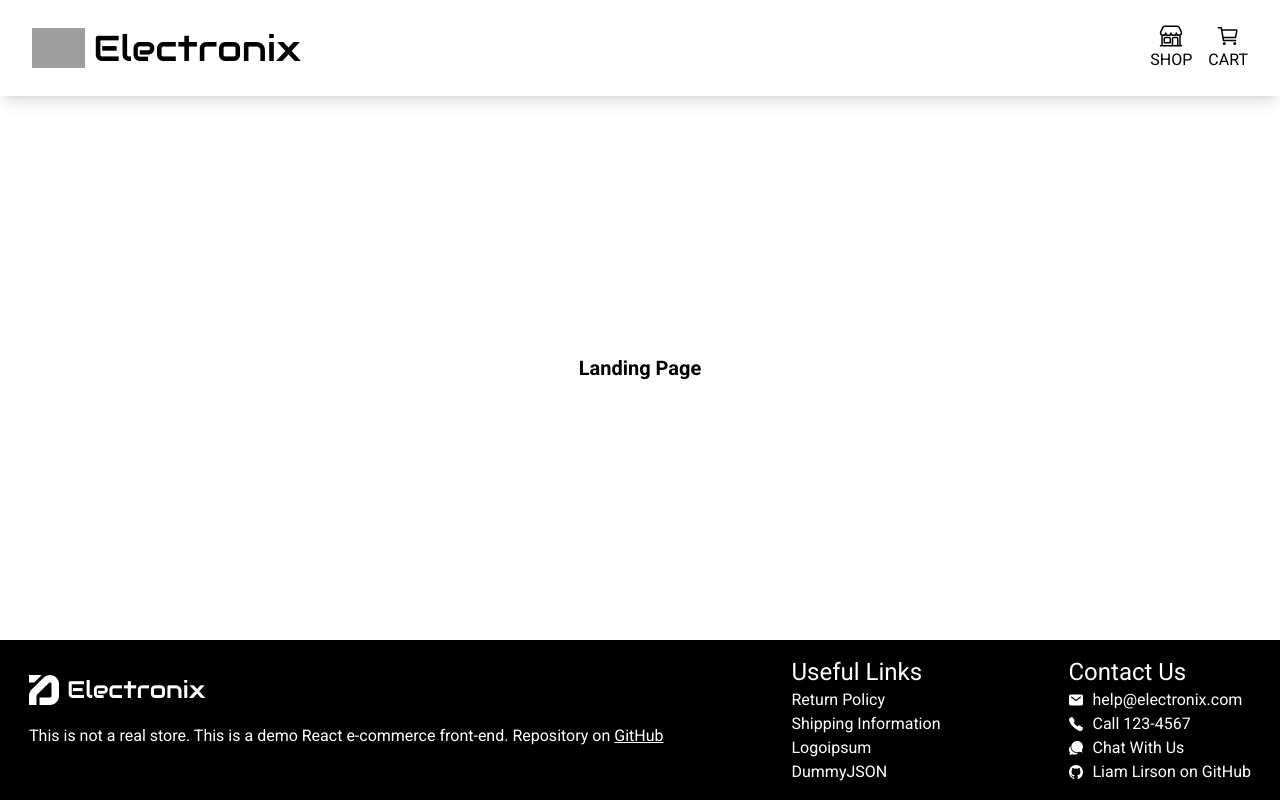
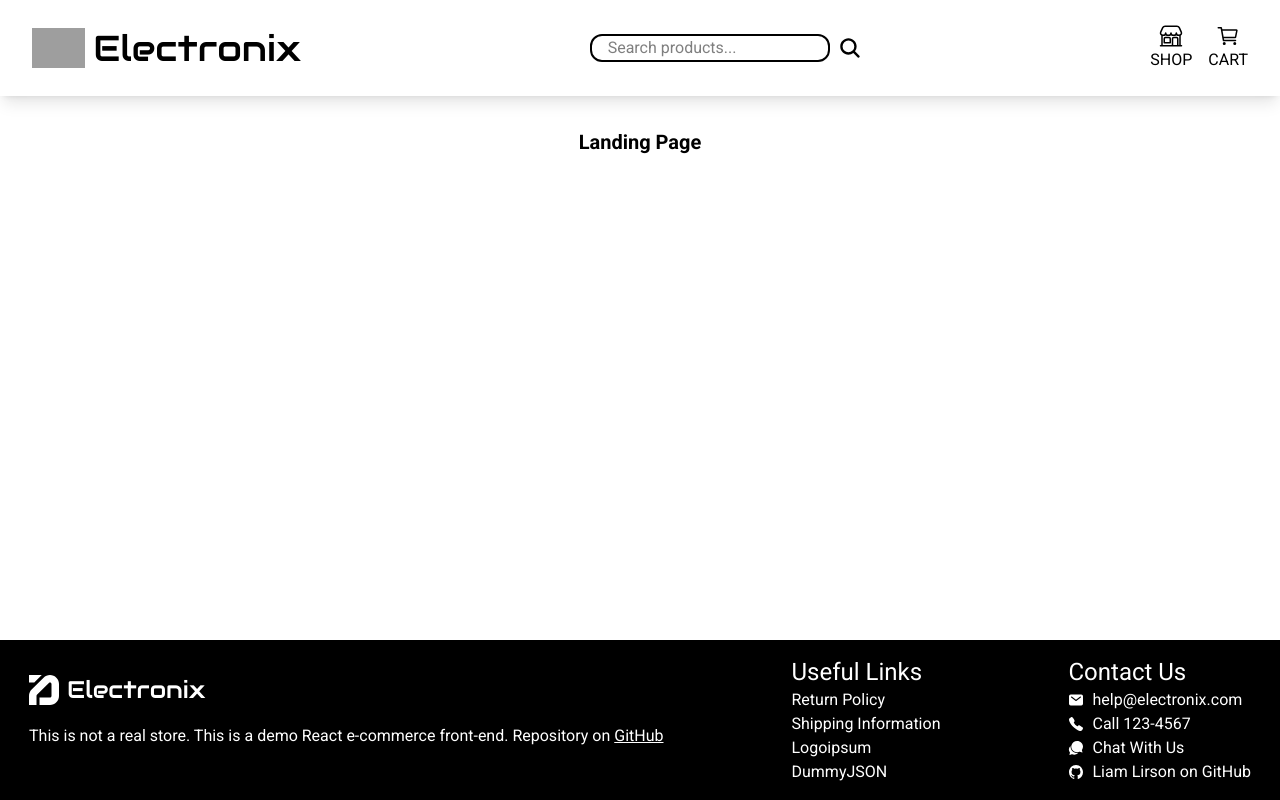
Before and after one commit to Liam-JL/electronix-storefront-refactor, a React (Vite) app: page / in a window 1280 px wide. Built offline with nearby package versions, Linux system fonts and the light colour scheme; grey boxes are pictures that could not be loaded.

Commit message:
Create and style  Searchbar component and render conditionally in either nav or main depending on screen size

```diff
--- a/src/components/Navbar.tsx
+++ b/src/components/Navbar.tsx
@@ -4,6 +4,7 @@ import {
   IoStorefrontOutline as ShopIcon,
 } from "react-icons/io5";
 import Logo from "./Logo";
+import Searchbar from "./Searchbar";
 
 function Navbar() {
   return (
@@ -11,6 +12,9 @@ function Navbar() {
       <Link to={"/"}>
         <Logo size="large" variant="light" />
       </Link>
+      <div className="hidden md:block">
+        <Searchbar />
+      </div>
       <ul className="flex gap-4">
         <li>
           <Link to={"/store"} className="flex flex-col items-center">
--- /dev/null
+++ b/src/components/Searchbar.tsx
@@ -0,0 +1,31 @@
+import { useNavigate } from "react-router";
+import { IoSearch as SearchIcon } from "react-icons/io5";
+
+function Searchbar() {
+  const navigate = useNavigate();
+
+  function handleSubmit(e: React.FormEvent<HTMLFormElement>) {
+    e.preventDefault();
+    const input = e.currentTarget.search as HTMLInputElement;
+    const searchTerm = input.value;
+    input.value = "";
+    navigate(`/store?search=${encodeURIComponent(searchTerm)}`);
+  }
+
+  return (
+    <form className="flex gap-2 w-full justify-center" onSubmit={handleSubmit}>
+      <input
+        type="text"
+        name="search"
+        placeholder="Search products..."
+        autoComplete="off"
+        className="border-2 border-solid rounded-xl pl-4 pr-4 max-w-100 min-w-60"
+      />
+      <button type="submit" className="">
+        <SearchIcon className="w-6 h-auto" />
+      </button>
+    </form>
+  );
+}
+
+export default Searchbar;
--- a/src/pages/RootLayout.tsx
+++ b/src/pages/RootLayout.tsx
@@ -1,6 +1,7 @@
-import {Outlet } from "react-router-dom";
+import { Outlet } from "react-router-dom";
 import Navbar from "../components/Navbar";
 import Footer from "../components/Footer";
+import Searchbar from "../components/Searchbar";
 
 function RootLayout() {
   return (
@@ -8,7 +9,10 @@ function RootLayout() {
       <header>
         <Navbar />
       </header>
-      <main className="flex justify-center items-center flex-1">
+      <main className="flex flex-col flex-1 p-8 items-center gap-8">
+        <div className="md:hidden">
+          <Searchbar />
+        </div>
         <Outlet />
       </main>
       <footer>
```
